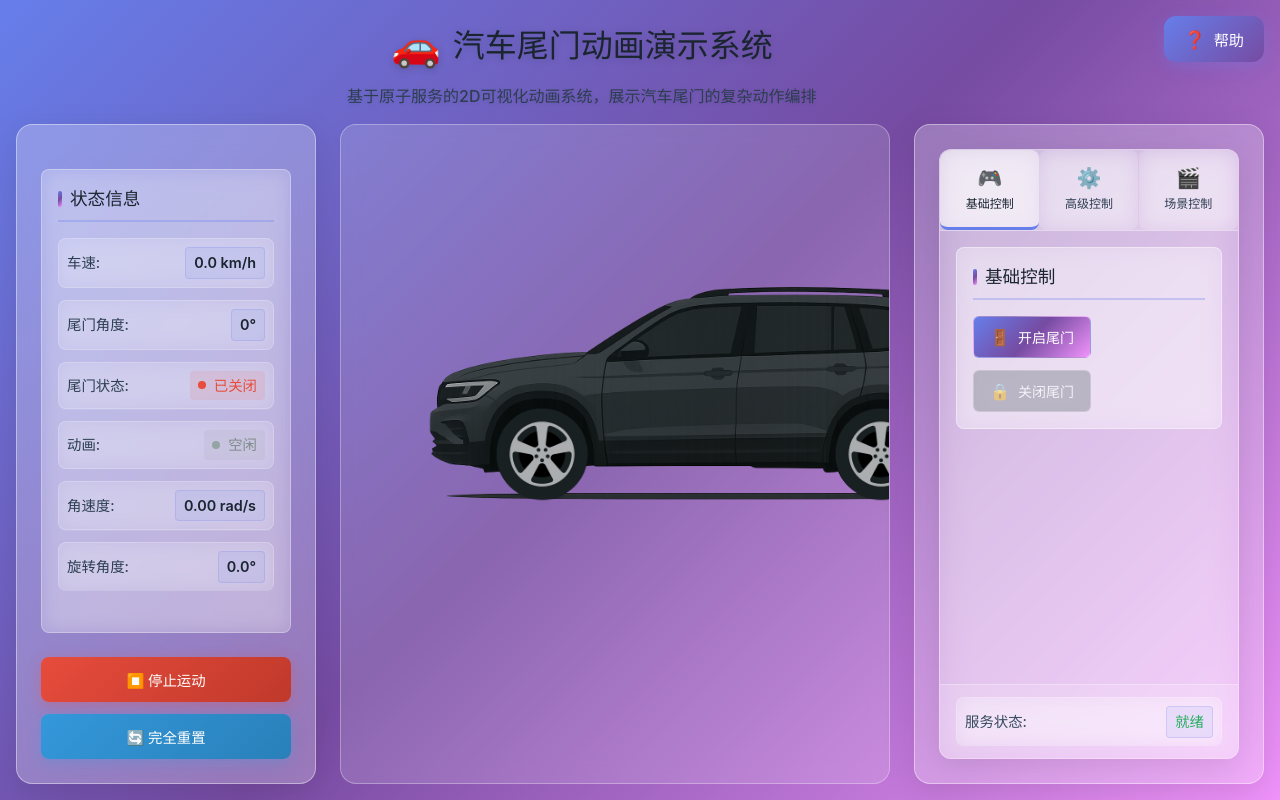
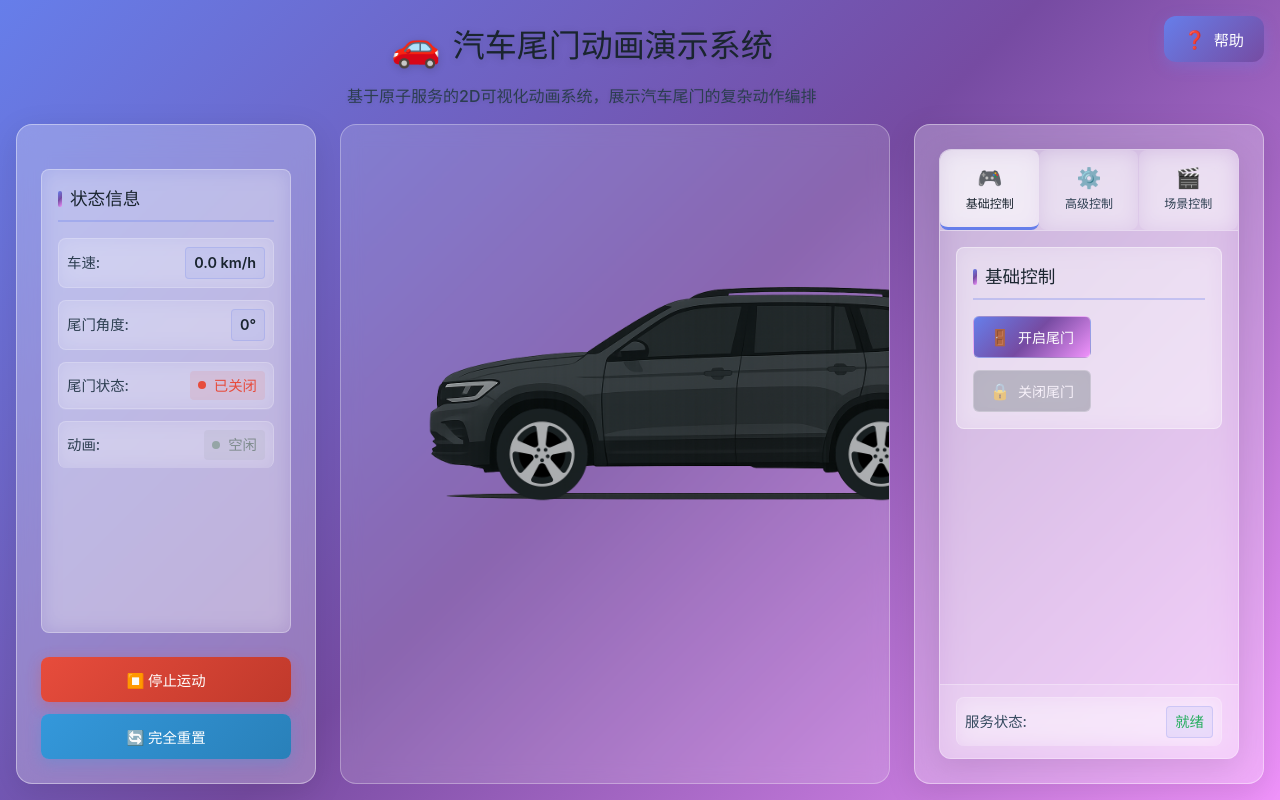
Before and after one commit to yyxxrr739/scratch4llm, a React (Vite) app: page / in a window 1280 px wide. Built offline with nearby package versions, Linux system fonts and the light colour scheme.

Commit message:
Remove unused angular velocity and rotation functions from useWheelPhysicsEngine and AnimationManager to streamline code and improve performance.

```diff
--- a/src/components/AnimationManager.jsx
+++ b/src/components/AnimationManager.jsx
@@ -19,8 +19,6 @@ const AnimationManager = () => {
     currentSpeedKmh,
     isAccelerating,
     isDecelerating,
-    getCurrentAngularVelocity,
-    getCurrentRotation,
     resetPhysics
   } = useWheelPhysicsEngine();
 
@@ -96,14 +94,6 @@ const AnimationManager = () => {
                   <span className="status-dot"></span>
                   {tailgateState.isAnimating ? '进行中' : '空闲'}
                 </span>
-              </div>
-              <div className="status-item">
-                <span className="status-label">角速度:</span>
-                <span className="status-value">{getCurrentAngularVelocity().toFixed(2)} rad/s</span>
-              </div>
-              <div className="status-item">
-                <span className="status-label">旋转角度:</span>
-                <span className="status-value">{getCurrentRotation().toFixed(1)}°</span>
               </div>
             </div>
           </div>
--- a/src/hooks/useWheelPhysicsEngine.js
+++ b/src/hooks/useWheelPhysicsEngine.js
@@ -112,16 +112,6 @@ const useWheelPhysicsEngine = () => {
     });
   }, []);
 
-  // 获取当前角速度
-  const getCurrentAngularVelocity = useCallback(() => {
-    return physicsState.current.angularVelocity;
-  }, []);
-
-  // 获取当前旋转角度（度）
-  const getCurrentRotation = useCallback(() => {
-    return (physicsState.current.rotation * 180) / Math.PI;
-  }, []);
-
   // 重置物理引擎
   const resetPhysics = useCallback((resetRotation = false) => {
     physicsState.current = {
@@ -143,8 +133,6 @@ const useWheelPhysicsEngine = () => {
     currentSpeedKmh,
     isAccelerating,
     isDecelerating,
-    getCurrentAngularVelocity,
-    getCurrentRotation,
     resetPhysics
   };
 };
```
